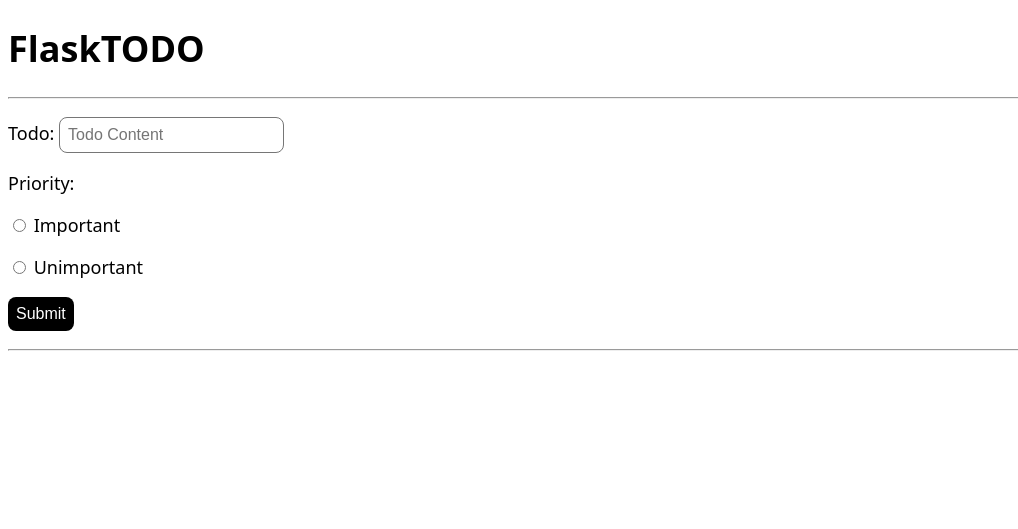
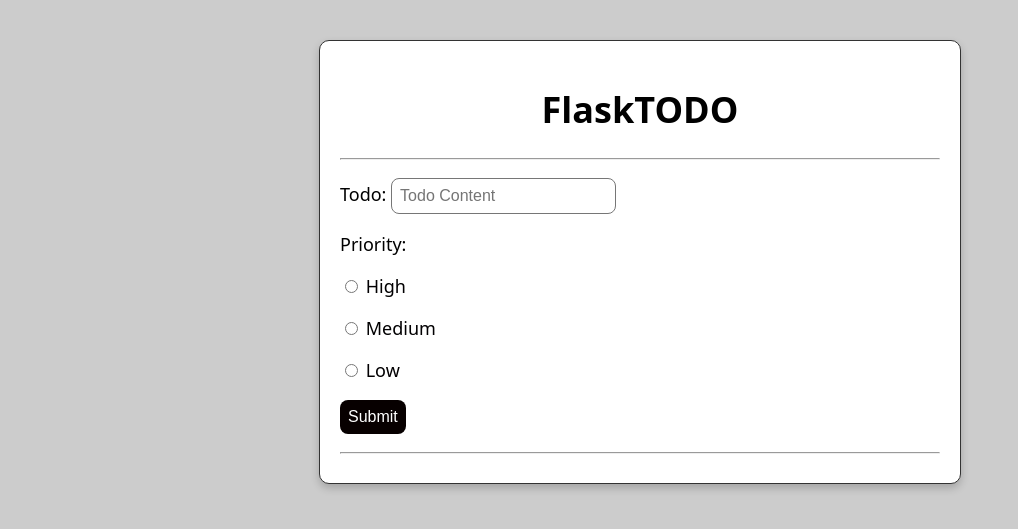
Before and after one commit to joemiddie13/todo_pymongo, a Flask app: page / in a window 1280 px wide. Shown: the top 529 px of the page, without its empty margins (0-1018 px from the left). Run offline with Flask 3, Linux system fonts and the light colour scheme; data that the repository does not hold is empty.

Commit message:
All stretch challenges complete.

```diff
--- a/app.py
+++ b/app.py
@@ -1,6 +1,7 @@
 from flask import Flask, render_template, request, url_for, redirect
 from pymongo import MongoClient
 from bson.objectid import ObjectId
+from datetime import datetime, timezone
 
 app = Flask(__name__)
 
@@ -9,16 +10,25 @@ client = MongoClient('localhost', 27017)
 db = client.flask_db
 todos = db.todos
 
+default_date = datetime.now(timezone.utc)
+todos.update_many({'date_added': {'$exists': False}}, {'$set': {'date_added': default_date}})
+
 @app.route('/', methods=('GET', 'POST'))
 def index():
     if request.method=='POST':
         content = request.form['content']
         degree = request.form['priority']
-        todos.insert_one({'content': content, 'priority': degree})
+        date_added = datetime.now(timezone.utc)
+        todos.insert_one({'content': content, 'priority': degree, 'complete': False, 'date_added': date_added})
         return redirect(url_for('index'))
 
-    all_todos = todos.find()
+    all_todos = todos.find().collation({'locale': 'en'}).sort('content')
     return render_template('index.html', todos=all_todos)
+
+@app.route('/<id>/complete/', methods=['POST'])
+def complete_todo(id):
+    todos.update_one({'_id': ObjectId(id)}, {'$set': {'complete': True}})
+    return redirect(url_for('index'))
 
 @app.post('/<id>/delete/')
 def delete(id):
--- a/static/styles.css
+++ b/static/styles.css
@@ -1,17 +1,32 @@
 body {
 	font-family: system-ui, -apple-system, BlinkMacSystemFont, 'Segoe UI', Roboto, Oxygen, Ubuntu, Cantarell, 'Open Sans', 'Helvetica Neue', sans-serif;
 	font-size: 18px;
+	background-color: #c0c0c0cc;
+}
+
+.container {
+  max-width: 600px;
+  margin: 40px auto;
+  padding: 20px;
+  background-color: white;
+  border: 1px solid #333;
+  box-shadow: 0 4px 8px 0 rgba(0,0,0,0.2);
+  border-radius: 10px;
+}
+
+h1 {
+	text-align: center;
 }
 
 .todo {
 	padding: 20px;
 	margin: 10px;
-	background-color: #eee;
+	background-color: #382121;
 }
 
 button, input[type=submit] {
 	padding: 0.5rem;
-	background-color: #000;
+	background-color: #070000;
 	border-radius: 0.5rem;
 	border: none;
 	color: #fff;
@@ -25,3 +40,19 @@ input[type=text] {
 	border-radius: 0.5rem;
 	font-size: 1rem;
 }
+
+.content .High {
+  color: red;
+}
+
+.Medium {
+  color: yellow;
+}
+
+.Low {
+  color: green;
+}
+
+.content span {
+  color: rgb(2, 0, 2);
+}
--- a/templates/index.html
+++ b/templates/index.html
@@ -3,9 +3,11 @@
 <head>
   <meta charset="UTF-8">
   <link rel="stylesheet" href="{{ url_for('static', filename='styles.css') }}">
+
   <title>FlaskApp</title>
 </head>
 <body>
+  <div class="container">
     <h1>FlaskTODO</h1>
     <hr>
     <div class="content">
@@ -20,13 +22,16 @@
           <p>Priority:</p>
 
           <p><label>
-          <input name="priority" required type="radio" value="Important">
-          Important</label></p>
+            <input name="priority" required type="radio" value="High">
+            <span>High</span></label></p>
 
           <p><label>
-          <input name="priority" required type="radio" value="Unimportant">
-          Unimportant</label></p>
+            <input name="priority" required type="radio" value="Medium">
+            <span>Medium</span></label></p>
 
+          <p><label>
+            <input name="priority" required type="radio" value="Low">
+            <span>Low</span></label></p>
         </div>
 
         <p><button type="submit">Submit</button></p>
@@ -34,10 +39,22 @@
       <hr>
       {% for todo in todos %}
         <div class="todo">
-        <p class="{{ todo.priority }}">{{ todo.content }} <em>({{ todo.priority }})</em></p>
+          <p class="{{ todo.priority }}">
+            {% if todo.complete %}
+              <s>{{ todo.content }}</s> <em>(Completed)</em>
+            {% else %}
+              {{ todo.content }} <em>({{ todo.priority }})</em>
+              <!-- COMPLETE BUTTON -->
+              <form method="POST" action="{{ url_for('complete_todo', id=todo._id) }}">
+                <input type="submit" value="Mark as Complete">
+              </form>
+            {% endif %}
+            <br>
+            <small>Added on: {{ todo.date_added.strftime('%Y-%m-%d %H:%M:%S UTC') }}</small>
+          </p>
 
-        <!-- New: delete button  -->
-        <form method="POST" action="{{ '/' ~ todo._id ~ '/delete/'  }}">
+          <!-- DELETE BUTTON -->
+          <form method="POST" action="{{ '/' ~ todo._id ~ '/delete/' }}">
             <input
               type="submit"
               value="Delete Todo"
@@ -46,5 +63,6 @@
         </div>
       {% endfor %}
     </div>
+  </div>
 </body>
 </html>
```
Lines whose indentation alone changed are shown as unchanged.
